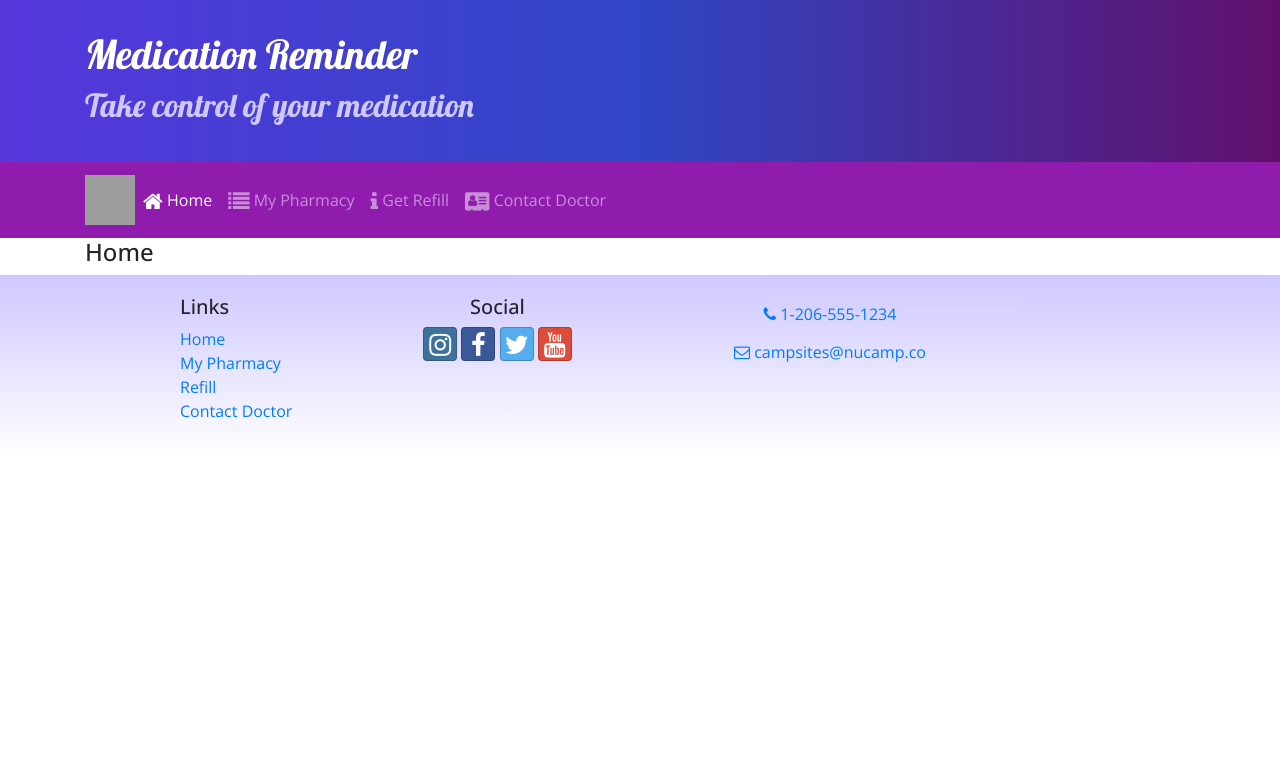
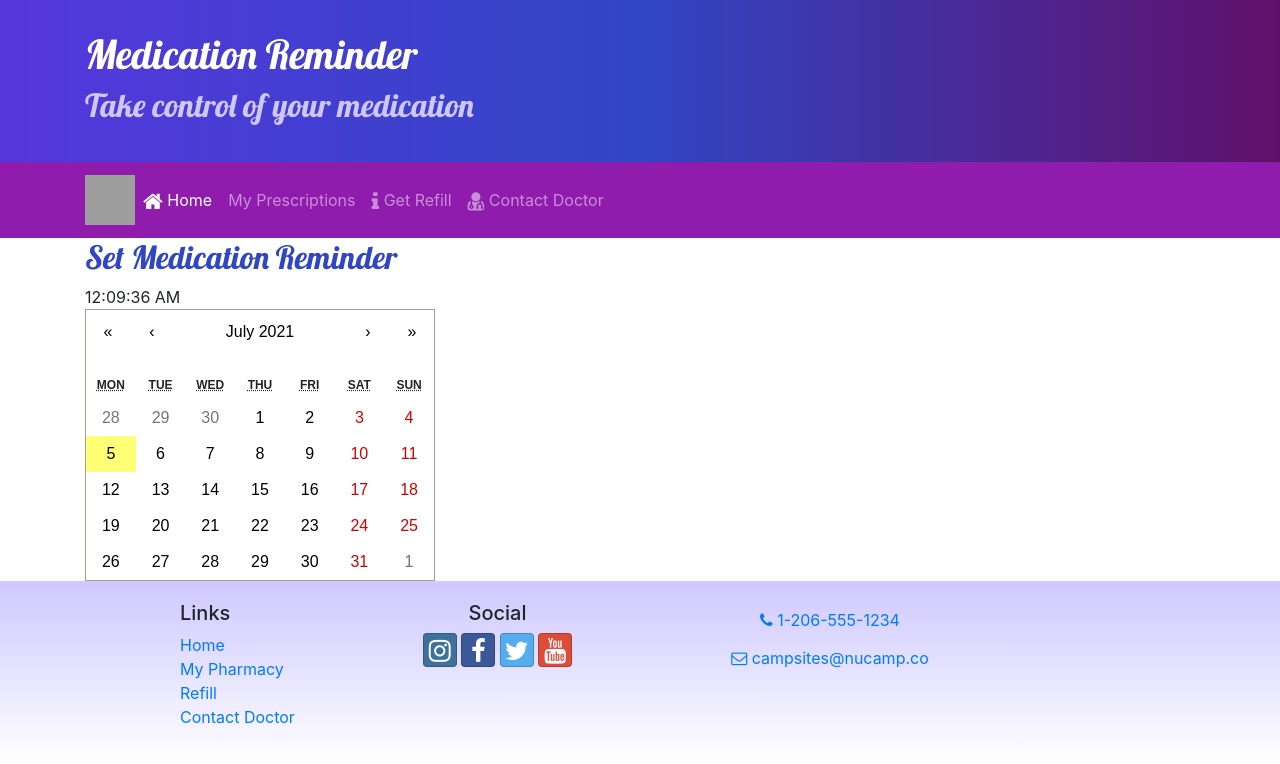
Before and after one commit to ddlroberts/MedicationApp, a React (Create React App) app: page /home in a window 1280 px wide. Shown: the top 764 px of the page. Built offline with nearby package versions, Linux system fonts and the light colour scheme; grey boxes are pictures that could not be loaded.

Commit message:
setup home page

```diff
--- a/package.json
+++ b/package.json
@@ -9,7 +9,9 @@
     "bootstrap": "4.5.2",
     "bootstrap-social": "5.1.1",
     "font-awesome": "4.7.0",
+    "moment": "^2.29.1",
     "react": "^17.0.2",
+    "react-calendar": "^3.4.0",
     "react-dom": "^17.0.2",
     "react-popper": "1.3.6",
     "react-router-dom": "5.2.0",
--- a/src/App.css
+++ b/src/App.css
@@ -1,8 +1,8 @@
-body {
+body h4 {
   font-family: "Open Sans", sans-serif;
 }
 
-h1, h2, h3, .card-body>.card-title {
+h1, h2, h3 .card-body>.card-title {
   font-family: "Lobster", cursive;
 }
 
@@ -45,3 +45,8 @@ h2 {
 .navbar-dark {
   background-color: #901CAD;
 }
+
+.calendar {
+  font-family: "Lobster", cursive;
+  color: #3046C5;
+}
--- a/src/components/HeaderComponent.js
+++ b/src/components/HeaderComponent.js
@@ -46,7 +46,7 @@ class Header extends Component {
                                 </NavItem>
                                 <NavItem>
                                     <NavLink className="nav-link" to="/pharmacy">
-                                        <i className="fa fa-list fa-lg" /> My Pharmacy
+                                        <i className="fas fa-pills fa-lg" /> My Prescriptions
                                     </NavLink>
                                 </NavItem>
                                 <NavItem>
@@ -56,7 +56,7 @@ class Header extends Component {
                                 </NavItem>
                                 <NavItem>
                                     <NavLink className="nav-link" to="/contact">
-                                        <i className="fa fa-address-card fa-lg" /> Contact Doctor
+                                        <i className="fa fa-user-md fa-lg" /> Contact Doctor
                                     </NavLink>
                                 </NavItem>
                             </Nav>
--- a/src/components/HomeComponent.js
+++ b/src/components/HomeComponent.js
@@ -1,10 +1,34 @@
 import React from 'react';
+import Calendar from 'react-calendar';
+import 'react-calendar/dist/Calendar.css';
+
+
+
+class Clock extends React.Component {
+    constructor(props) {
+        super(props);
+        this.state = { date: new Date() };
+      }
+      render() {
+        return <div>{this.state.date.toLocaleTimeString()}</div>;
+      }
+      componentDidMount() {
+        const oneSecond = 1000;
+    setInterval(() => {
+      this.setState({ date: new Date() });
+    }, oneSecond);
+      }
+    }
 
 
 function Home(props) {
     return (
         <div className="container">
-            <h4>Home</h4>
+
+            <h2 className="calendar">Set Medication Reminder</h2>
+            <div> {<Clock />}</div>
+            {<Calendar />}
+
         </div>
     )
 }
--- a/src/components/MedicationInfoComponent.js
+++ b/src/components/MedicationInfoComponent.js
@@ -5,7 +5,7 @@ function RenderMedication({medication}) {
         return (
             <div className="col-md-5 m-1">
              <Card>
-                    <CardImg src={medication.image} alt={medication.name} />
+                    <CardImg top src={medication.image} alt={medication.name} />
                     <CardBody>
                         <CardTitle>{medication.name}</CardTitle>
                         <CardText>{medication.dosage}</CardText>
--- a/src/shared/medicationlist.js
+++ b/src/shared/medicationlist.js
@@ -2,34 +2,34 @@ export const MEDICATIONS = [
     {
         id: 0,
         name: 'Vitamin Pack',
-        image: './assets/images/vitaminpack.jpg',
+        image: '/assets/images/vitaminpack.jpg',
         dosage: 'Take one pack with 8 oz of water daily, with meal'
     },
     {
         id: 1,
         name: 'Pantoprazole',
-        image: 'assets/images/orangewhitepills.jpg',
+        image: '/assets/images/orangewhitepills.jpg',
         featured: false,
         dosage: 'Take one pill with 6 oz of water, 30 minutes before breakfast'
     },
     {
         id: 2,
         name: 'Hydrochloride',
-        image: 'assets/images/whitepills.jpg',
+        image: '/assets/images/whitepills.jpg',
         featured: false,
         dosage: 'Take 1 pill twice daily, 12 hours apart preferably with meal'
     },
     {
         id: 3,
         name: 'Imitrex',
-        image: 'assets/images/pinkpills.jpg',
+        image: '/assets/images/pinkpills.jpg',
         featured: false,
         dosage: 'Take 2 pills as needed, every 4 hours'
     },
     {
         id: 4,
         name: 'Desloratadine',
-        image: 'assets/images/greenwhitepills.jpg',
+        image: '/assets/images/greenwhitepills.jpg',
         featured: true,
         dosage: 'Take 1 pill with 8 oz of water, every 24 hours'
     }
```
Also changed, not shown: 1 other file (tests, documents, lock files or other folders).
